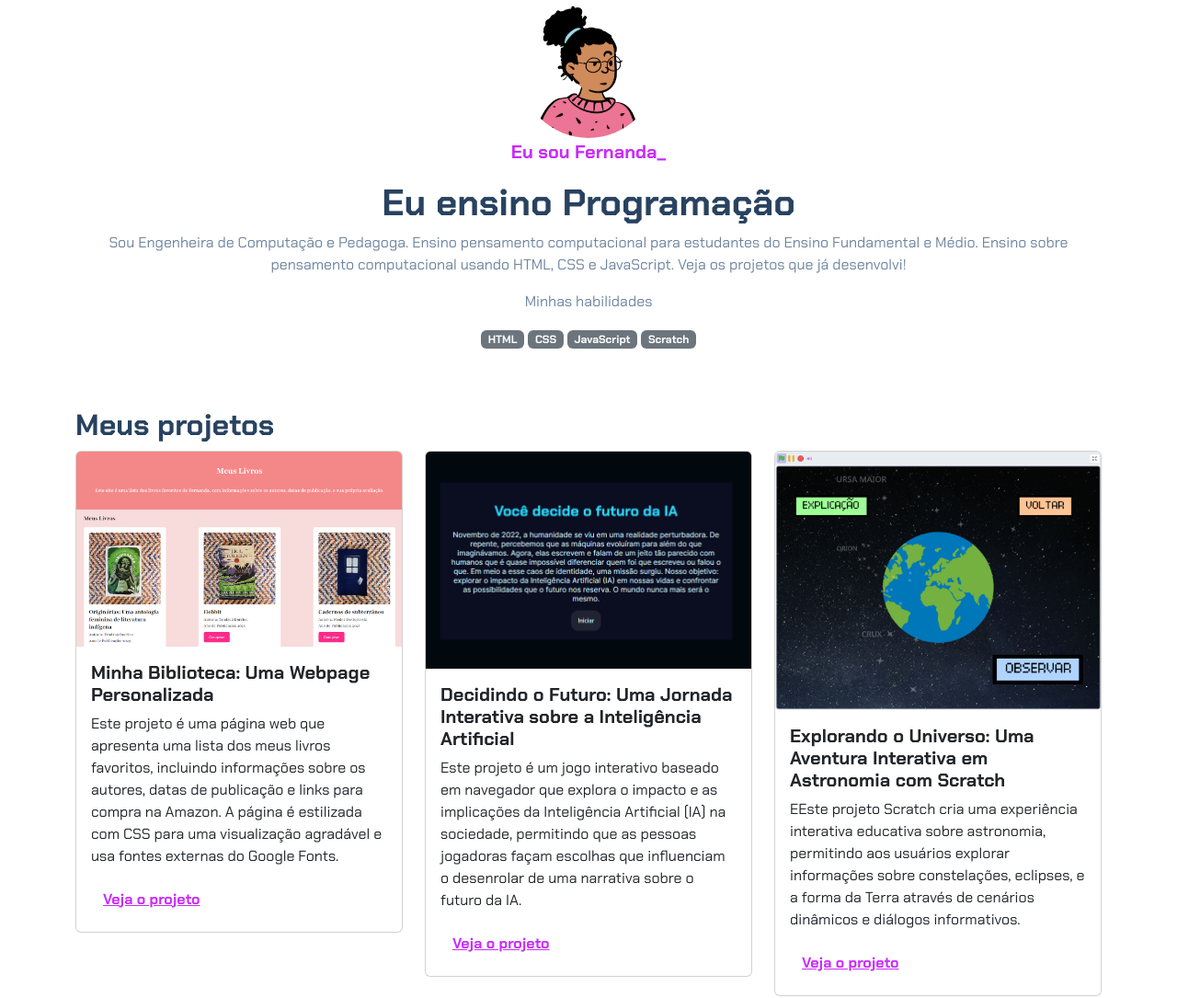
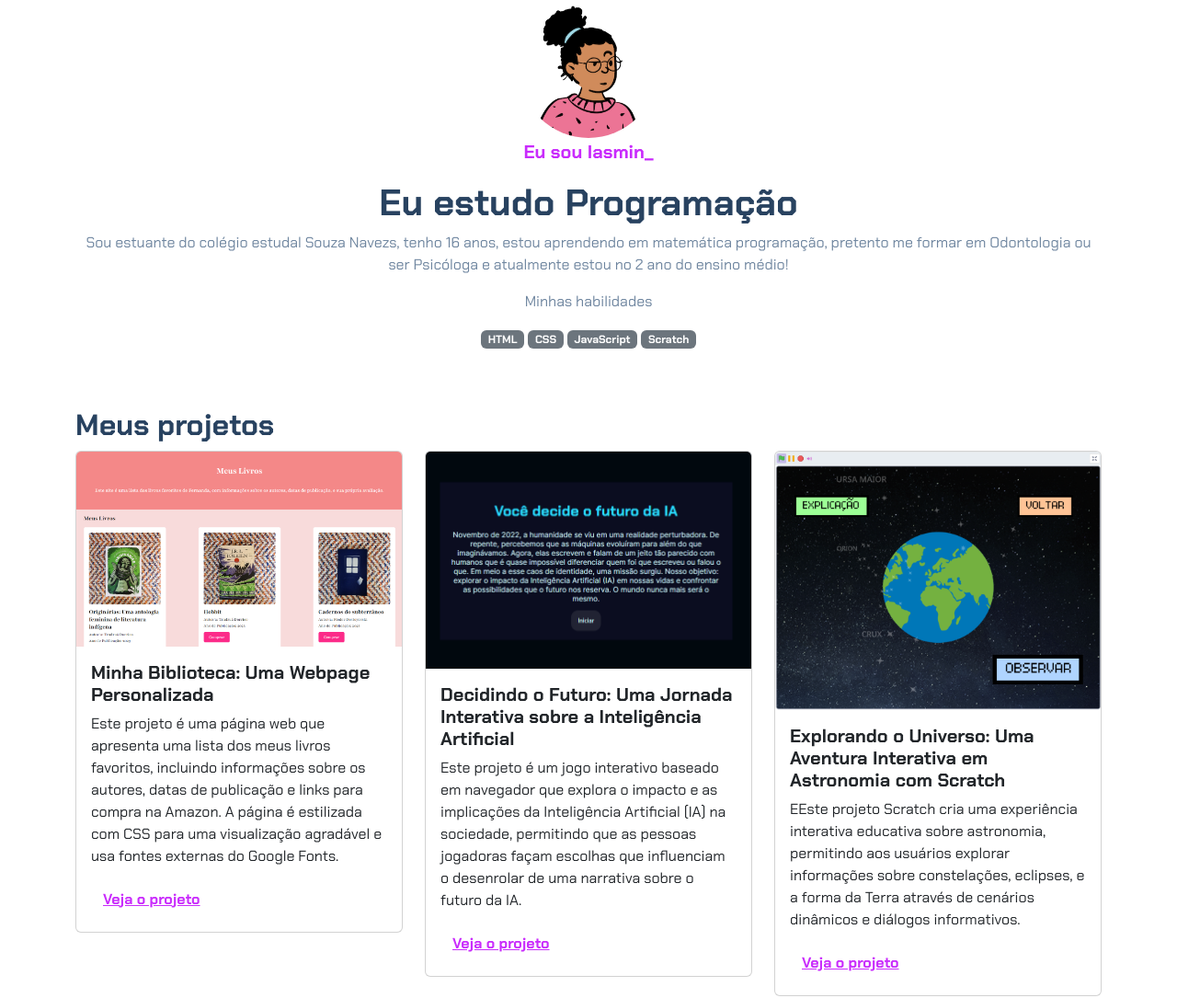
Before and after one commit to iasmin13/iasmin2E, a plain HTML site: page portfolio-de-projetos-main/index.html in a window 1280 px wide. Shown: the top 1085 px of the page at 92% size. Drawn offline with nearby package versions, Linux system fonts and the light colour scheme.

Commit message:
Update index.html

```diff
--- a/portfolio-de-projetos-main/index.html
+++ b/portfolio-de-projetos-main/index.html
@@ -14,11 +14,10 @@
     <header class="container text-center">
         <img src="img/avatar-perfil.png" alt="avatar da Fernanda" class="rounded-circle" width="150" height="150"
             srcset="">
-        <p class="lead">Eu sou Fernanda_</p>
-        <h1>Eu ensino Programação</h1>
-        <p>Sou Engenheira de Computação e Pedagoga. Ensino pensamento computacional para estudantes do Ensino
-            Fundamental e Médio. Ensino sobre pensamento computacional usando HTML, CSS e JavaScript. Veja os projetos
-            que já desenvolvi!</p>
+        <p class="lead">Eu sou Iasmin_</p>
+        <h1>Eu estudo Programação</h1>
+        <p>Sou estuante do colégio estudal Souza Navezs, tenho 16 anos, estou aprendendo em matemática programação,
+            pretento me formar em Odontologia ou ser Psicóloga e atualmente estou no 2 ano do ensino médio!</p>
         <p>Minhas habilidades</p>
         <div>
             <p class="badge bg-secondary">HTML</p>
```
